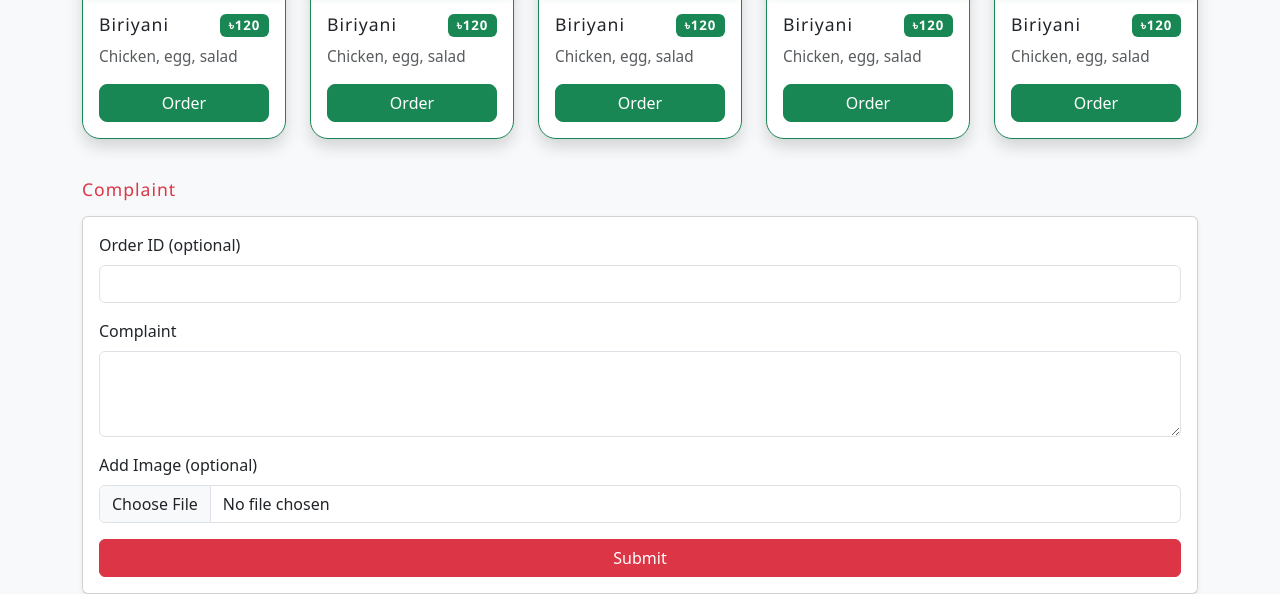
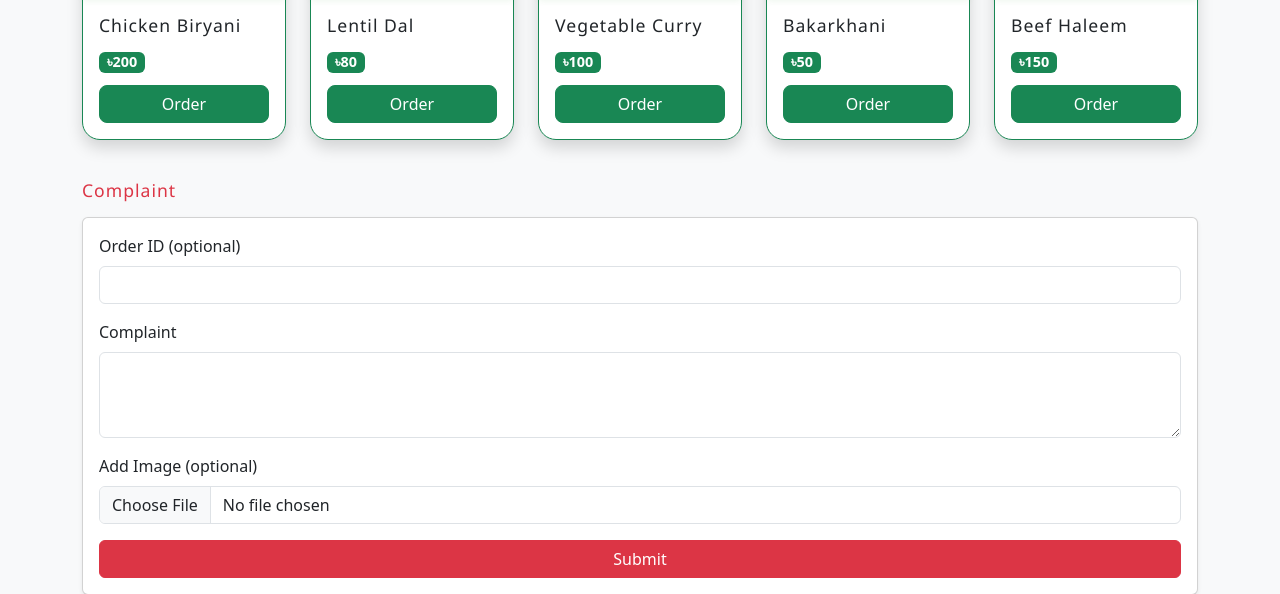
Before and after one commit to Sajjad-Mahmud-Suton/Green-Bites, a PHP site: page / in a window 1280 px wide. Shown: the part 878-1472 px from the top of the page. Run offline with PHP 8.4, Linux system fonts and the light colour scheme; some libraries are stand-ins or nearby versions.

Commit message:
cart info changed

```diff
--- a/css/style.css
+++ b/css/style.css
@@ -75,6 +75,24 @@
   .card-img-top {
     border-radius: 14px 14px 0 0;
     box-shadow: 0 2px 6px rgba(60,150,60,0.09);
+  }
+
+  /* Consistent card height and layout */
+  .menu-card .card-body {
+    display: flex;
+    flex-direction: column;
+    justify-content: space-between;
+    min-height: 140px;
+  }
+  .card-title-price {
+    display: flex;
+    flex-direction: column;
+    gap: 0.5rem;
+  }
+  .price-badge {
+    font-size: 0.9em;
+    padding: 0.2rem 0.5rem;
+    align-self: flex-start;
   }
 
   /* Extra modern look for card text/title */
--- a/index.html
+++ b/index.html
@@ -74,13 +74,12 @@
         <!-- Card Example—add more as needed -->
         <div class="col">
           <div class="card shadow menu-card border-success h-100">
-            <img src="images/biriyani.jpg" class="card-img-top" style="height:140px;object-fit:cover;">
+            <img src="https://upload.wikimedia.org/wikipedia/commons/e/e6/Panta_Ilish.jpg" class="card-img-top" style="height:140px;object-fit:cover;">
             <div class="card-body">
-              <h5 class="card-title d-flex justify-content-between">
-                <span>Biriyani</span>
-                <span class="badge bg-success">৳120</span>
-              </h5>
-              <p class="card-text text-muted">Chicken, egg, salad</p>
+              <div class="card-title-price">
+                <h5 class="card-title">Steamed Rice</h5>
+                <span class="badge bg-success price-badge">৳50</span>
+              </div>
               <button class="btn btn-success w-100 order-btn">Order</button>
             </div>
           </div>
@@ -88,13 +87,12 @@
         </div>
         <div class="col">
             <div class="card shadow menu-card border-success h-100">
-              <img src="images/biriyani.jpg" class="card-img-top" style="height:140px;object-fit:cover;">
+              <img src="https://www.allrecipes.com/thmb/249U3lsxHXdSPJdrTITzK_saOjE=/1500x0/filters:no_upscale():max_bytes(150000):strip_icc()/6067251-bengali-chicken-curry-with-potatoes-Linda-Chor-4x3-1-94006a09cdec49ceaa26c1044f50359a.jpg" class="card-img-top" style="height:140px;object-fit:cover;">
               <div class="card-body">
-                <h5 class="card-title d-flex justify-content-between">
-                  <span>Biriyani</span>
-                  <span class="badge bg-success">৳120</span>
-                </h5>
-                <p class="card-text text-muted">Chicken, egg, salad</p>
+                <div class="card-title-price">
+                  <h5 class="card-title">Chicken Curry</h5>
+                  <span class="badge bg-success price-badge">৳150</span>
+                </div>
                 <button class="btn btn-success w-100 order-btn">Order</button>
               </div>
             </div>
@@ -102,13 +100,12 @@
           </div>
           <div class="col">
             <div class="card shadow menu-card border-success h-100">
-              <img src="images/biriyani.jpg" class="card-img-top" style="height:140px;object-fit:cover;">
+              <img src="https://www.bongcravings.com/wp-content/uploads/2017/01/IMG_3555.jpg" class="card-img-top" style="height:140px;object-fit:cover;">
               <div class="card-body">
-                <h5 class="card-title d-flex justify-content-between">
-                  <span>Biriyani</span>
-                  <span class="badge bg-success">৳120</span>
-                </h5>
-                <p class="card-text text-muted">Chicken, egg, salad</p>
+                <div class="card-title-price">
+                  <h5 class="card-title">Mutton Korma</h5>
+                  <span class="badge bg-success price-badge">৳250</span>
+                </div>
                 <button class="btn btn-success w-100 order-btn">Order</button>
               </div>
             </div>
@@ -116,13 +113,12 @@
           </div>
           <div class="col">
             <div class="card shadow menu-card border-success h-100">
-              <img src="images/biriyani.jpg" class="card-img-top" style="height:140px;object-fit:cover;">
+              <img src="https://cookishcreation.com/wp-content/uploads/2021/05/Beef-Tehari-Cookish-Creation.jpg" class="card-img-top" style="height:140px;object-fit:cover;">
               <div class="card-body">
-                <h5 class="card-title d-flex justify-content-between">
-                  <span>Biriyani</span>
-                  <span class="badge bg-success">৳120</span>
-                </h5>
-                <p class="card-text text-muted">Chicken, egg, salad</p>
+                <div class="card-title-price">
+                  <h5 class="card-title">Beef Tehari</h5>
+                  <span class="badge bg-success price-badge">৳200</span>
+                </div>
                 <button class="btn btn-success w-100 order-btn">Order</button>
               </div>
             </div>
@@ -130,13 +126,12 @@
           </div>
           <div class="col">
             <div class="card shadow menu-card border-success h-100">
-              <img src="images/biriyani.jpg" class="card-img-top" style="height:140px;object-fit:cover;">
+              <img src="https://www.licious.in/blog/wp-content/uploads/2022/08/shutterstock_1810759399.jpg" class="card-img-top" style="height:140px;object-fit:cover;">
               <div class="card-body">
-                <h5 class="card-title d-flex justify-content-between">
-                  <span>Biriyani</span>
-                  <span class="badge bg-success">৳120</span>
-                </h5>
-                <p class="card-text text-muted">Chicken, egg, salad</p>
+                <div class="card-title-price">
+                  <h5 class="card-title">Hilsa Fish Curry</h5>
+                  <span class="badge bg-success price-badge">৳300</span>
+                </div>
                 <button class="btn btn-success w-100 order-btn">Order</button>
               </div>
             </div>
@@ -144,13 +139,12 @@
           </div>
           <div class="col">
             <div class="card shadow menu-card border-success h-100">
-              <img src="images/biriyani.jpg" class="card-img-top" style="height:140px;object-fit:cover;">
+              <img src="https://upload.wikimedia.org/wikipedia/commons/8/8b/Chicken_biryani_in_Bangladesh.jpg" class="card-img-top" style="height:140px;object-fit:cover;">
               <div class="card-body">
-                <h5 class="card-title d-flex justify-content-between">
-                  <span>Biriyani</span>
-                  <span class="badge bg-success">৳120</span>
-                </h5>
-                <p class="card-text text-muted">Chicken, egg, salad</p>
+                <div class="card-title-price">
+                  <h5 class="card-title">Chicken Biryani</h5>
+                  <span class="badge bg-success price-badge">৳200</span>
+                </div>
                 <button class="btn btn-success w-100 order-btn">Order</button>
               </div>
             </div>
@@ -158,13 +152,12 @@
           </div>
           <div class="col">
             <div class="card shadow menu-card border-success h-100">
-              <img src="images/biriyani.jpg" class="card-img-top" style="height:140px;object-fit:cover;">
+              <img src="https://i0.wp.com/veganbangla.com/wp-content/uploads/2020/05/fullsizeoutput_79b.jpeg?fit=1200%2C794&ssl=1" class="card-img-top" style="height:140px;object-fit:cover;">
               <div class="card-body">
-                <h5 class="card-title d-flex justify-content-between">
-                  <span>Biriyani</span>
-                  <span class="badge bg-success">৳120</span>
-                </h5>
-                <p class="card-text text-muted">Chicken, egg, salad</p>
+                <div class="card-title-price">
+                  <h5 class="card-title">Lentil Dal</h5>
+                  <span class="badge bg-success price-badge">৳80</span>
+                </div>
                 <button class="btn btn-success w-100 order-btn">Order</button>
               </div>
             </div>
@@ -172,13 +165,12 @@
           </div>
           <div class="col">
             <div class="card shadow menu-card border-success h-100">
-              <img src="images/biriyani.jpg" class="card-img-top" style="height:140px;object-fit:cover;">
+              <img src="https://i0.wp.com/www.spiceandcolour.com/wp-content/uploads/2020/06/sabji-1.jpg?fit=1140%2C760&ssl=1" class="card-img-top" style="height:140px;object-fit:cover;">
               <div class="card-body">
-                <h5 class="card-title d-flex justify-content-between">
-                  <span>Biriyani</span>
-                  <span class="badge bg-success">৳120</span>
-                </h5>
-                <p class="card-text text-muted">Chicken, egg, salad</p>
+                <div class="card-title-price">
+                  <h5 class="card-title">Vegetable Curry</h5>
+                  <span class="badge bg-success price-badge">৳100</span>
+                </div>
                 <button class="btn btn-success w-100 order-btn">Order</button>
               </div>
             </div>
@@ -186,13 +178,12 @@
           </div>
           <div class="col">
             <div class="card shadow menu-card border-success h-100">
-              <img src="images/biriyani.jpg" class="card-img-top" style="height:140px;object-fit:cover;">
+              <img src="https://www.chainbaker.com/wp-content/uploads/2021/05/IMG_1918.jpg" class="card-img-top" style="height:140px;object-fit:cover;">
               <div class="card-body">
-                <h5 class="card-title d-flex justify-content-between">
-                  <span>Biriyani</span>
-                  <span class="badge bg-success">৳120</span>
-                </h5>
-                <p class="card-text text-muted">Chicken, egg, salad</p>
+                <div class="card-title-price">
+                  <h5 class="card-title">Bakarkhani</h5>
+                  <span class="badge bg-success price-badge">৳50</span>
+                </div>
                 <button class="btn btn-success w-100 order-btn">Order</button>
               </div>
             </div>
@@ -200,13 +191,12 @@
           </div>
           <div class="col">
             <div class="card shadow menu-card border-success h-100">
-              <img src="images/biriyani.jpg" class="card-img-top" style="height:140px;object-fit:cover;">
+              <img src="https://i.ytimg.com/vi/D2AgyOh0zJg/hq720.jpg?sqp=-oaymwEhCK4FEIIDSFryq4qpAxMIARUAAAAAGAElAADIQj0AgKJD&rs=AOn4CLCPbdGrghQeSTTZpm43XmAlRCh4Ag" class="card-img-top" style="height:140px;object-fit:cover;">
               <div class="card-body">
-                <h5 class="card-title d-flex justify-content-between">
-                  <span>Biriyani</span>
-                  <span class="badge bg-success">৳120</span>
-                </h5>
-                <p class="card-text text-muted">Chicken, egg, salad</p>
+                <div class="card-title-price">
+                  <h5 class="card-title">Beef Haleem</h5>
+                  <span class="badge bg-success price-badge">৳150</span>
+                </div>
                 <button class="btn btn-success w-100 order-btn">Order</button>
               </div>
             </div>
```
